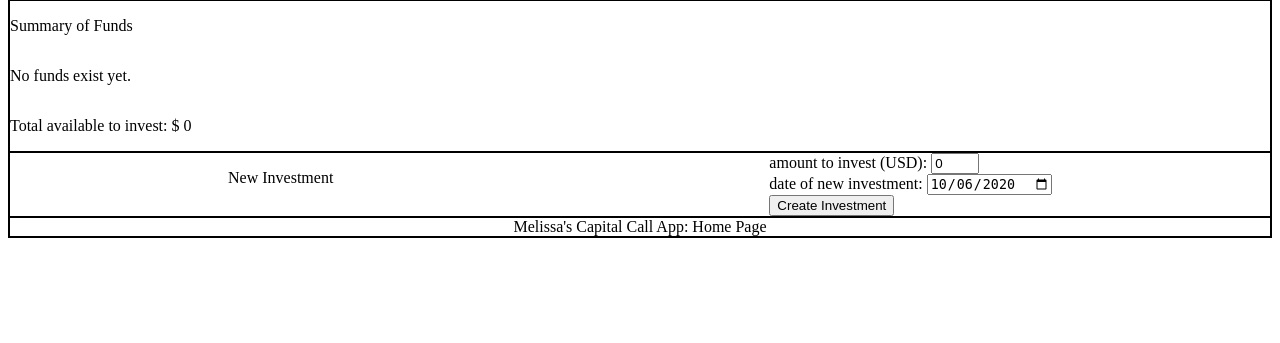
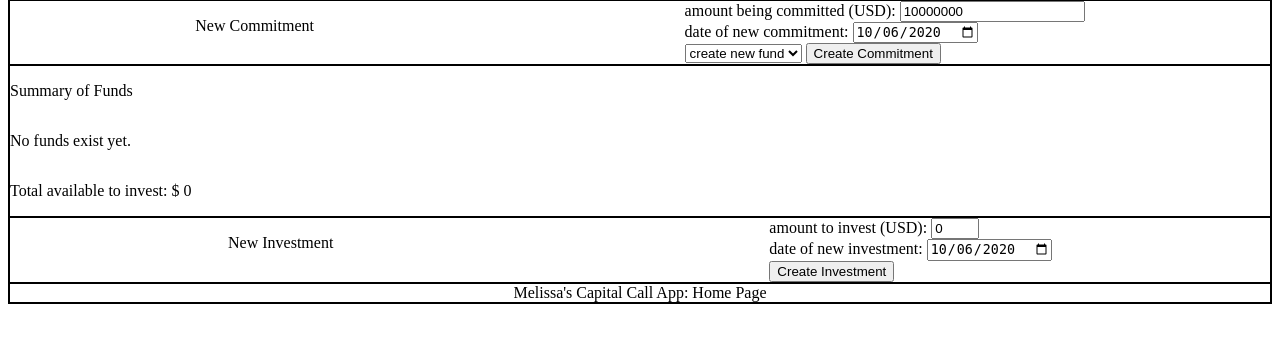
Before and after one commit to Melissa-Cutler/Django-Showcase, a Django app: page /capitalcallapp/ in a window 1280 px wide. Shown: the part 29-372 px from the top of the page. Run offline with Django 3.2, Linux system fonts and the light colour scheme; data that the repository does not hold is empty.

Commit message:
Technically seems to be working.  Needs debugging and needs to be more user friendly.

```diff
--- a/mysite/capitalcallapp/templates/capitalcallapp/home.html
+++ b/mysite/capitalcallapp/templates/capitalcallapp/home.html
@@ -8,6 +8,47 @@
     </head>
     <body>
         <div class="header">Melissa's Capital Call App: Home Page</div>
+        <div class="new-commitment">
+            <p>New Commitment</p>
+            <form action="{% url 'capitalcallapp:new-commitment' %}" method="post">
+                {% csrf_token %}
+                <label for="new-commitment-amount">amount being committed (USD): </label>
+                <input type="number" id="new-commitment-amount" name="new-commitment-amount" min="0" value="10000000">
+                <br>
+                <label for="new-commitment-date">date of new commitment: </label>
+                <input type="date"   id="new-commitment-date"   name="new-commitment-date" min="{{ s_min_allowed_date }}" value="2020-10-06">
+                <br>
+                <select id="fund-selection" name="fund-selection">
+                    <option value="-1">create new fund</option>
+                    {% for s_summary in L_Fund_Summary_Strings %}
+                        <option value="{{ forloop.counter }}">{{ s_summary }}</option>
+                    {% endfor %}
+                </select>
+
+
+
+
+
+
+
+
+                <!--
+                <input type="radio" name="choice" id="choice-1" value="-1">
+                <label for="choice-1">create new fund</label><br>
+
+                {% for s_summary in L_Fund_Summary_Strings %}
+                    <input type="radio" name="choice" id="choice{{ forloop.counter }}" value="{{ forloop.counter }}">
+                    <label for="choice{{ forloop.counter }}">{{ s_summary }}</label><br>
+                {% endfor %}
+                -->
+
+
+
+
+
+                <input type="submit" value="Create Commitment">
+            </form>
+        </div>
         <div class="funds-summary">
             <p>Summary of Funds</p>
             {% if L_Funds %}
@@ -23,15 +64,13 @@
         </div>
         <div class="new-investment">
             <p>New Investment</p>
-
-
             <form action="{% url 'capitalcallapp:new-investment' %}" method="post">
                 {% csrf_token %}
                 <label for="new-investment-amount">amount to invest (USD): </label>
                 <input type="number" id="new-investment-amount" name="new-investment-amount" min="0" max="{{ f_total_available_usd }}" value="{{ f_total_available_usd }}">
                 <br>
                 <label for="new-investment-date">date of new investment: </label>
-                <input type="date"   id="new-investment-date"   name="new-investment-date" value="2020-10-06">
+                <input type="date"   id="new-investment-date"   name="new-investment-date" min="{{ s_min_allowed_date }}" value="2020-10-06">
                 <br>
 
 
@@ -43,8 +82,6 @@
 -->
                 <input type="submit" value="Create Investment">
             </form>
-
-
         </div>
         <div class="footer">Melissa's Capital Call App: Home Page</div>
     </body>
--- a/mysite/capitalcallapp/urls.py
+++ b/mysite/capitalcallapp/urls.py
@@ -4,6 +4,7 @@ from . import views
 
 app_name = 'capitalcallapp'
 urlpatterns = [
+    path('new-commitment/', views.newCommitment, name='new-commitment'),
     path('new-investment/', views.newInvestment, name='new-investment'),
     path('', views.index, name='index'),
 ]
--- a/mysite/capitalcallapp/views.py
+++ b/mysite/capitalcallapp/views.py
@@ -2,7 +2,7 @@
 from django.template  import loader
 from django.forms     import forms
 from django.http      import HttpResponse
-from datetime import datetime
+from datetime import datetime, timedelta
 from .models  import Fund, Commitment, Investment
 from typing   import List, Dict
 import pytz
@@ -14,26 +14,68 @@ import pytz
 # def index(request):
 #     return HttpResponse("Hello, world. You're at the capitalcallapp index.")
 
-def index(request):
-    Query_Set_All_Funds = Fund.objects.order_by('fund_number')[:]
-    L_Funds: List[Dict] = [ fund.getDictionaryRepresentation() for fund in Query_Set_All_Funds ]
-    f_total_available_usd = sum([ D_Fund["f_current_balance_usd"] for D_Fund in L_Funds ])
+def index(request) -> HttpResponse:
+    Query_Set_All_Funds    = Fund.objects.order_by('fund_number')[:]
+    L_Funds: List[Dict]    = [ fund.getDictionaryRepresentation() for fund in Query_Set_All_Funds ]
+    f_total_available_usd  = sum([ D_Fund["f_current_balance_usd"] for D_Fund in L_Funds ])
     L_Fund_Summary_Strings = [
         "".join([
                 D_Fund["s_name"], ": $", str(D_Fund["f_total_committed"]), " committed, $",
-                str(D_Fund["f_current_balance_usd"]) + " available"
+                str(D_Fund["f_current_balance_usd"]) + " still available"
         ]) for D_Fund in L_Funds
     ]
     template = loader.get_template('capitalcallapp/home.html')
+    L_Most_Recent_Commitments: List[Commitment] = [
+        fund.L_Commitments_To_This_Fund[-1] for fund in Query_Set_All_Funds
+    ]
+    L_Most_Recent_Commitments.sort(key=lambda commitment: commitment.date)
+    if len(L_Most_Recent_Commitments) == 0:
+        dv = 0
+        Dt_Earliest_Permitted_Investment = datetime(1, 1, 1)
+    else:
+        Dt_Earliest_Permitted_Investment = L_Most_Recent_Commitments[-1].date + timedelta(days=1)
     context = {
         'L_Funds'               : L_Funds,
         'L_Fund_Summary_Strings': L_Fund_Summary_Strings,
-        "f_total_available_usd" : f_total_available_usd
+        "f_total_available_usd" : f_total_available_usd,
+        "s_min_allowed_date"    : Dt_Earliest_Permitted_Investment.strftime("%Y-%m-%d")
     }
     return HttpResponse(template.render(context, request))
+# f index(request) -> HttpResponse
 
 
-def newInvestment(request):
+def newCommitment(request) -> HttpResponse:
+    D_New_Commitment = request.POST
+    f_new_commitment_amount = float(D_New_Commitment["new-commitment-amount"])
+    dt_new_commitment_date = datetime.strptime(
+        D_New_Commitment["new-commitment-date"] + " 12:00:00 GMT", "%Y-%m-%d %H:%M:%S %Z"
+    )
+    timezone = pytz.timezone("UTC")
+    dt_new_commitment_date = timezone.localize(dt_new_commitment_date)
+    i_target_fund_num = int(D_New_Commitment["fund-selection"])
+    Query_Set_All_Funds = Fund.objects.order_by('fund_number')[:]
+    L_Funds: List[Fund] = [ fund for fund in Query_Set_All_Funds ]
+    #
+    if i_target_fund_num == -1:
+        fund = Fund(fund_number=(len(L_Funds)+1))
+        fund.save()
+    else:
+        fund = L_Funds[i_target_fund_num]
+    #  i_target_fund_num...
+    Query_Set_All_Commitments = Commitment.objects.order_by("commitment_number")
+    L_All_Commitments: List[Commitment] = [ commitment for commitment in Query_Set_All_Commitments ]
+    new_commitment = Commitment(
+        commitment_number=(len(L_All_Commitments)+1),
+        fund=fund,
+        initial_amount_usd=f_new_commitment_amount,
+        date=dt_new_commitment_date
+    )
+    new_commitment.save()
+    return HttpResponse("Commitment created!")
+# f newCommitment(request) -> HttpResponse
+
+
+def newInvestment(request) -> HttpResponse:
     Post_Data = request.POST
     f_new_investment_amount_usd = float(Post_Data["new-investment-amount"])
     L_Funds: List[Fund]         = [ fund for fund in Fund.objects.order_by('fund_number')[:] ]
@@ -52,19 +94,15 @@ def newInvestment(request):
         raise forms.ValidationError(
             "Time travel is strictly forbidden! You cannot add an to investment prior to the most recent commitment!"
         )
-
-    # TODO: This code currently assumes that all of the money provided by all commitments remains available.  IE is
-    # does not take into account existing calls that will soon be added to the DB!!!
+    #  Dt_New_Investment_Date < L_Most_Recent_Commitments[-1].date
     investment_new = Investment.createWithCalls(f_new_investment_amount_usd, Dt_New_Investment_Date)
-    L_Call_Dicts = [ call.getDictionaryRepresentation() for call in investment_new.L_Calls_From_Commitments ]
-    dv = 0
-
-    template = loader.get_template('capitalcallapp/investment-created.html')
-    context = {
+    L_Call_Dicts   = [ call.getDictionaryRepresentation() for call in investment_new.L_Calls_From_Commitments ]
+    template       = loader.get_template('capitalcallapp/investment-created.html')
+    context        = {
         's_new_investment_name'   : "Investment" + str(investment_new.investment_number),
         "f_total_available_usd"   : f_total_available_usd,
         "i_num_commitments_called": len(L_Call_Dicts)    ,
         "L_Call_Dicts"            : L_Call_Dicts
     }
     return HttpResponse(template.render(context, request))
-# f newInvestment(request)
+# f newInvestment(request) -> HttpResponse
```
Also changed, not shown: mysite/capitalcallapp/models.py (+16 -14 lines).
